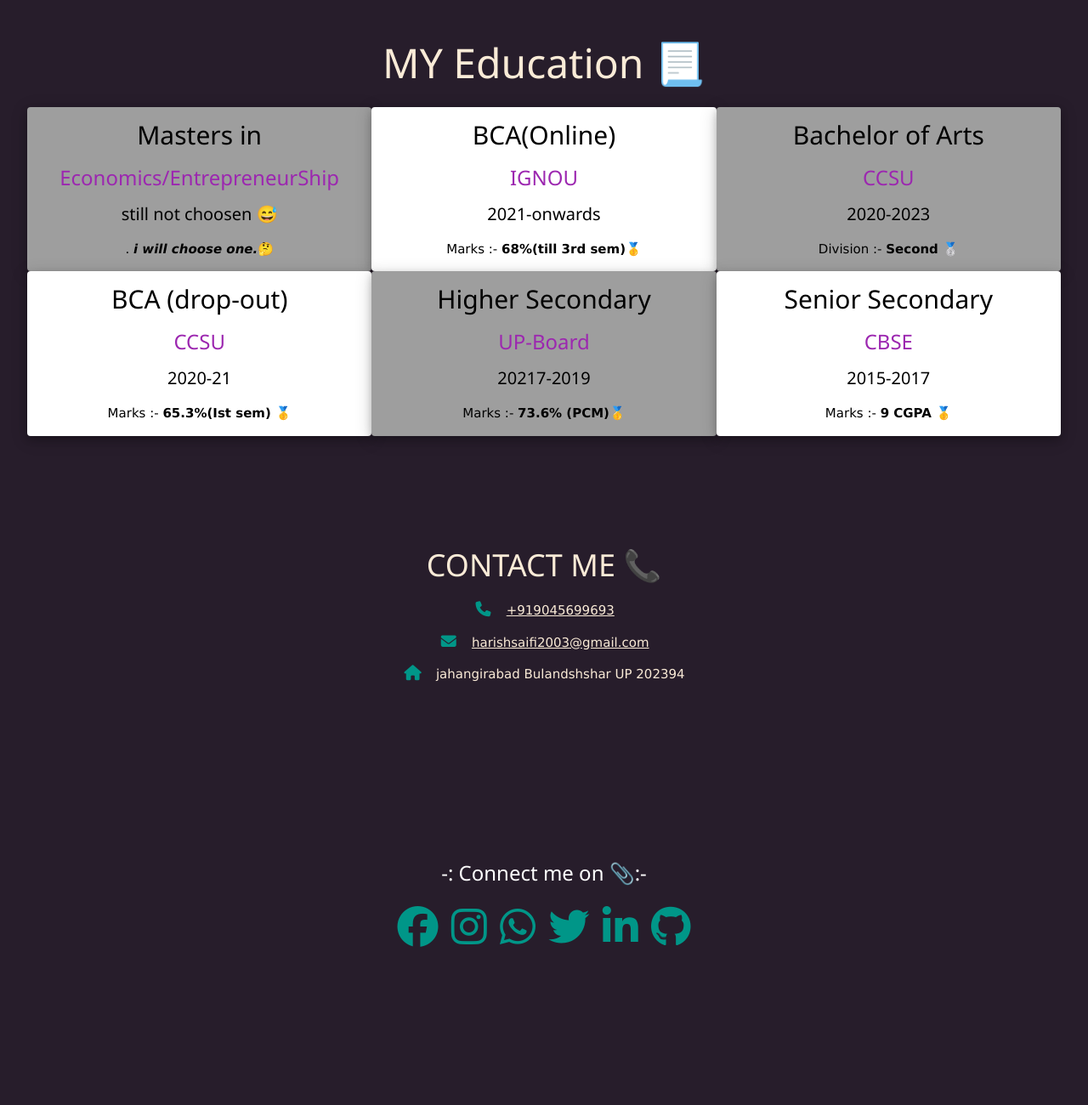
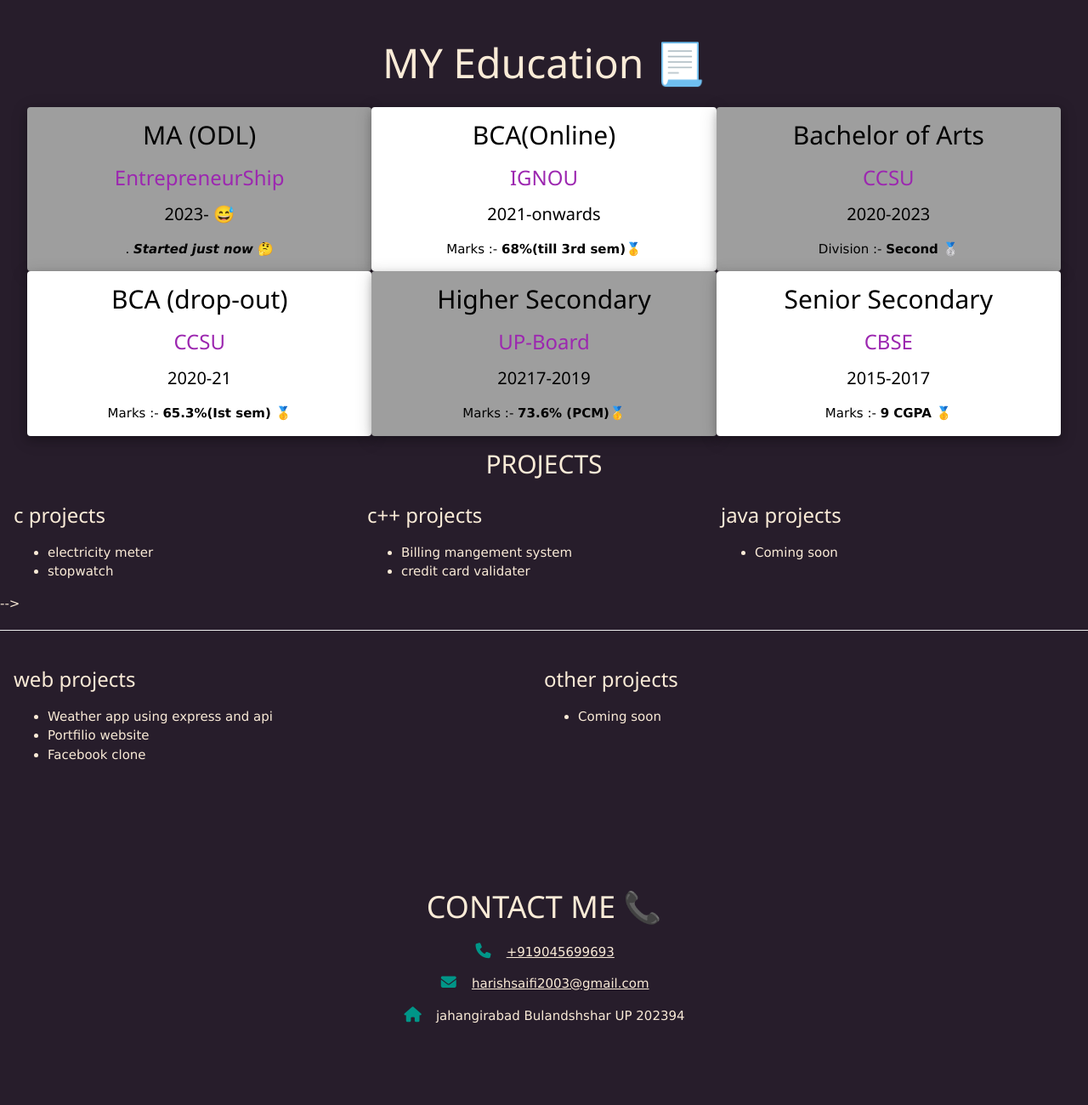
Before and after one commit to arishsaifi/hs, a plain HTML site: page index.html in a window 1280 px wide. Shown: the part 2200-3500 px from the top of the page at 85% size. Before the commit the page ends 3391 px from the top, so only its background shows below. Drawn offline with nearby package versions, Linux system fonts and the light colour scheme.

Commit message:
master update

```diff
--- a/index.html
+++ b/index.html
@@ -6,8 +6,6 @@
     <meta http-equiv="X-UA-Compatible" content="IE=edge">
     <meta name="viewport" content="width=device-width, initial-scale=1.0">
     <link rel="stylesheet" href="https://www.w3schools.com/w3css/4/w3.css">
-
-    <!-- <link rel="stylesheet" href="https://cdnjs.cloudflare.com/ajax/libs/font-awesome/4.7.0/css/font-awesome.min.css"> -->
     <link rel="stylesheet" href="css/style.css">
     <link rel="icon" href="favicon/favicon.ico">
     <script src="https://kit.fontawesome.com/70ff311463.js" crossorigin="anonymous"></script>
@@ -148,10 +146,10 @@
         <h2 style="text-align: center;" class="w3-text-rey w3-xxxlarge"> MY Education 📃</h2>
         <div class="w3-margin ">
             <div class="w3-card-4 w3-third w3-grey w3-center w3-round">
-                <h2 class="">Masters in </h2>
-                <h3 class="w3-text-purple">Economics/EntrepreneurShip </h3>
-                <h4>still not choosen 😅</h4>
-                <p>. <span><b> <i>i will choose one.</i></b>🤔 </span> </p>
+                <h2 class="">MA (ODL)</h2>
+                <h3 class="w3-text-purple">EntrepreneurShip </h3>
+                <h4>2023-  😅</h4>
+                <p>. <span><b> <i>Started just now </i></b>🤔 </span> </p>
             </div>
             <div class="w3-card-4 w3-third w3-white w3-center w3-round ">
                 <h2 class="w3-text-black">BCA(Online)</h2>
@@ -189,7 +187,7 @@
 
 
     </div>
-    <!-- <div class="w3-container " id="projects">
+     <div class="w3-container " id="projects">
         <h2 style="text-align: center;">PROJECTS</h2>
         <div class="w3-third">
             <h3>c projects</h3>
@@ -214,8 +212,8 @@
             </ul>
         </div>
     </div> -->
-    <!-- <hr class=" hr"> -->
-    <!-- <div class="w3-container">
+     <hr class=" hr">
+     <div class="w3-container">
                 <div class="w3-half">
                     <h3>web projects</h3>
                     <ul>
@@ -231,12 +229,11 @@
                         <li>Coming soon </li>
                     </ul>
                 </div>
-            </div> -->
+            </div>
     <div class="space"></div>
 
     <div class="w3-container w3-center" id="contact">
         <h1>CONTACT ME 📞 </h1>
-        <!-- <p><i class="fa fa-briefcase fa-fw w3-margin-right w3-large w3-text-teal"></i>Designer</p> -->
         <a href="callto:+919045699693">
             <p><i class="fa fa-phone fa-fw w3-margin-right w3-large w3-text-teal"></i>+919045699693</p>
         </a>
@@ -256,7 +253,7 @@
         <a href="https://www.instagram.com/harissaifi__/"> <i class="fa fa-instagram w3-hover-opacity"></i></a>
         <a href="https://wa.link/6211co"> <i class="fa fa-whatsapp w3-hover-opacity"></i></a>
         <!-- <i class="fa fa-pinterest-p w3-hover-opacity"></i> -->
-        <a href="https://twitter.com/harish_saifi_10"> <i class="fa fa-twitter w3-hover-opacity"></i></a>
+        <a href="https://twitter.com/harish_saifi_10"> <i class="fa fa-x-twitter w3-hover-opacity"></i></a>
         <a href="https://www.linkedin.com/in/arishsaifi">
             <i class="fa fa-linkedin w3-hover-opacity"></i></a>
         <a href="https://www.github.com/arishsaifi/">
```
